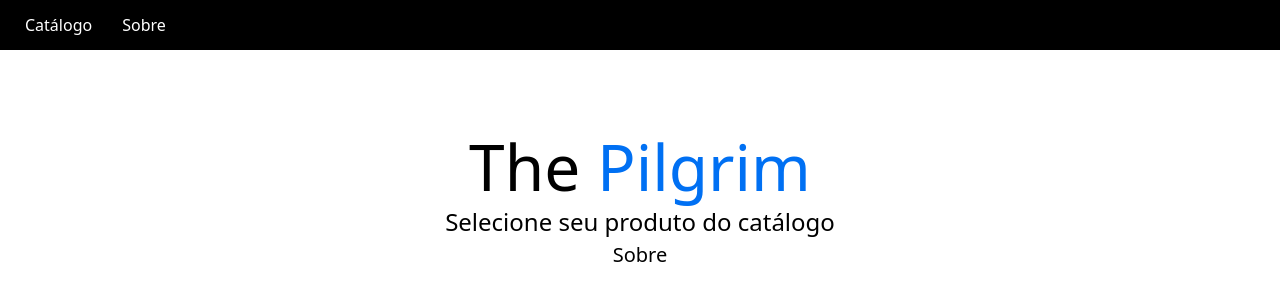
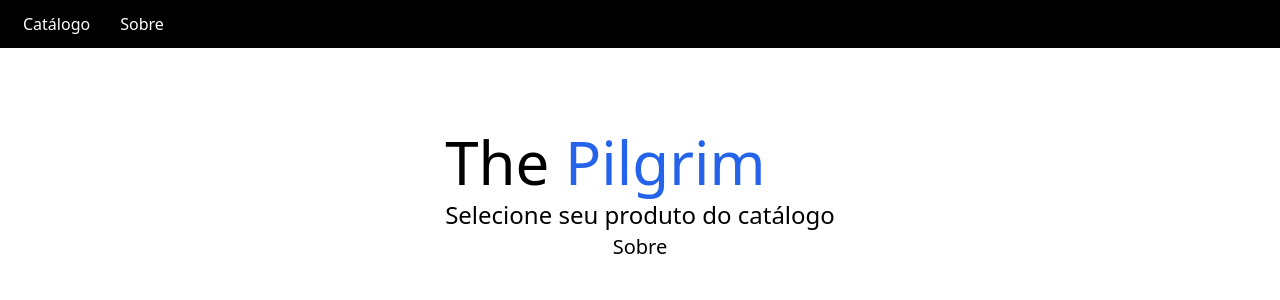
Before and after one commit to lucasbrito-dev/desafio-01-pilgrim, a Next.js app: page /about in a window 1280 px wide. Shown: the top 300 px of the page. Built offline with nearby package versions, Linux system fonts and the light colour scheme.

Commit message:
Converte módulos CSS em utilitários do Tailwind

```diff
--- a/components/Header.js
+++ b/components/Header.js
@@ -1,12 +1,10 @@
-import headerStyles from '../styles/Header.module.css'
-
 const Header = () => {
     return (
         <div>
-            <h1 className={headerStyles.title}>
-                The <span>Pilgrim</span>
+            <h1 className="m-0 text-6xl" style={{lineHeight: '1.15'}}>
+                The <span className="text-blue-600 no-underline">Pilgrim</span>
             </h1>
-            <p className={headerStyles.description}>
+            <p className="text-center leading-normal text-2xl">
                 Selecione seu produto do catálogo
             </p>
         </div>
--- a/components/ItemProduto.js
+++ b/components/ItemProduto.js
@@ -1,11 +1,10 @@
 import Link from 'next/link'
-import produtoStyles from '../styles/Produto.module.css'
 import Image from 'next/image'
 
 const ItemProduto = ({ produto, idCategoria }) => {
     return (
         <Link href='/categoria/[id_cat]/produto/[id_prod]' as={`/categoria/${idCategoria}/produto/${produto.id}`}>
-            <a className={produtoStyles.card}>
+            <a className="m-4 p-6 text-left no-underline hover:text-blue-600 hover:border-blue-600 focus:text-blue-600 focus:border-blue-600 active:text-blue-600 active:border-blue-600" style={{color: 'inherit', border: '1px solid #eaeaea', borderRadius: '10px', transition: 'color 0.15s ease border-color 0.15s ease', width: '45%'}}>
                 <h3>{produto.title} &rarr;</h3>
                 <Image src={produto.cover_path} alt={produto.title} width={240} height={350}/>
             </a>
--- a/components/Layout.js
+++ b/components/Layout.js
@@ -1,13 +1,12 @@
 import Nav from './Nav'
 import Header from './Header'
-import styles from '../styles/Layout.module.css'
 
 const Layout = ({ children }) => {
     return (
         <>
         <Nav />
-            <div className={styles.container}>
-                <main className={styles.main}>
+            <div className="min-h-screen flex flex-col justify-start items-center h-screen" style={{padding: '0 0.5rem'}}>
+                <main className="flex flex-col justify-start items-center text-xl" style={{padding: '5rem 0', flex: 1}}>
                 <Header />
                     {children}
                 </main>
--- a/components/ListaProduto.js
+++ b/components/ListaProduto.js
@@ -1,10 +1,9 @@
 /* eslint-disable react/jsx-key */
-import produtoStyles from '../styles/Produto.module.css'
 import ItemProduto from './ItemProduto'
 
 const ListaProduto = ({categorias, indexCategoria}) => {
     return (
-        <div className={produtoStyles.grid}>
+        <div className="flex items-center justify-center flex-wrap mt-12" style={{maxWidth: '800px'}}>
             {categorias[indexCategoria].products.map((produto) => (
                 <ItemProduto produto={produto} idCategoria={categorias[indexCategoria].id}/>
             ))}
--- a/components/Nav.js
+++ b/components/Nav.js
@@ -1,14 +1,13 @@
 import Link from 'next/link'
-import navStyles from '../styles/Nav.module.css'
 
 const Nav = () => {
     return (
-        <nav className={navStyles.nav}>
-            <ul>
-               <li>
+        <nav className="h-12 p-2 text-white flex items-center justify-start" style={{background: '#000'}}>
+            <ul className="flex justify-center items-center" style={{listStyle: 'none'}}>
+               <li style={{margin: '5px 15px'}}>
                 <Link href='/'>Catálogo</Link>
                </li>
-               <li>
+               <li style={{margin: '5px 15px'}}>
                 <Link href='/about'>Sobre</Link>
                </li>
             </ul>
--- a/styles/Header.module.css
+++ /dev/null
@@ -1,27 +0,0 @@
-.title a,
-.title span {
-    color: #0070f3;
-    text-decoration: none;
-  }
-
-.title a:hover,
-.title a:focus,
-.title a:active {
-text-decoration: underline;
-}
-
-.title {
-margin: 0;
-line-height: 1.15;
-font-size: 4rem;
-}
-
-.title,
-.description {
-text-align: center;
-}
-
-.description {
-line-height: 1.5;
-font-size: 1.5rem;
-}
--- a/styles/Layout.module.css
+++ /dev/null
@@ -1,19 +0,0 @@
-.container {
-  min-height: 100vh;
-  padding: 0 0.5rem;
-  display: flex;
-  flex-direction: column;
-  justify-content: flex-start;
-  align-items: center;
-  height: 100vh;
-}
-
-.main {
-  padding: 5rem 0;
-  flex: 1;
-  display: flex;
-  flex-direction: column;
-  justify-content: flex-start;
-  align-items: center;
-  font-size: 1.25rem;
-}
--- a/styles/Nav.module.css
+++ /dev/null
@@ -1,20 +0,0 @@
-.nav {
-    height: 50px;
-    padding: 10px;
-    background: #000;
-    color: #fff;
-    display: flex;
-    align-items: center;
-    justify-content: flex-start;
-  }
-
-  .nav ul {
-    display: flex;
-    justify-content: center;
-    align-items: center;
-    list-style: none;
-  }
-
-  .nav ul li a {
-    margin: 5px 15px;
-  }
```
Also changed, not shown: styles/Produto.module.css (deleted, +0 -50 lines).
